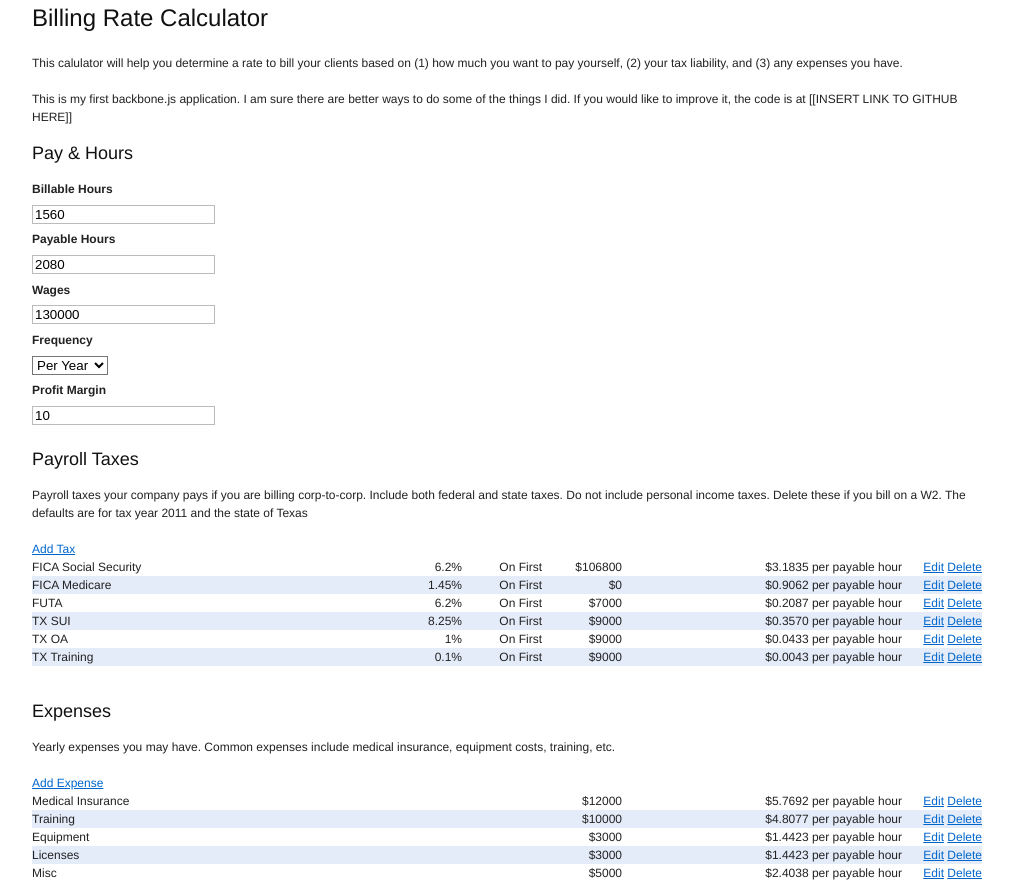
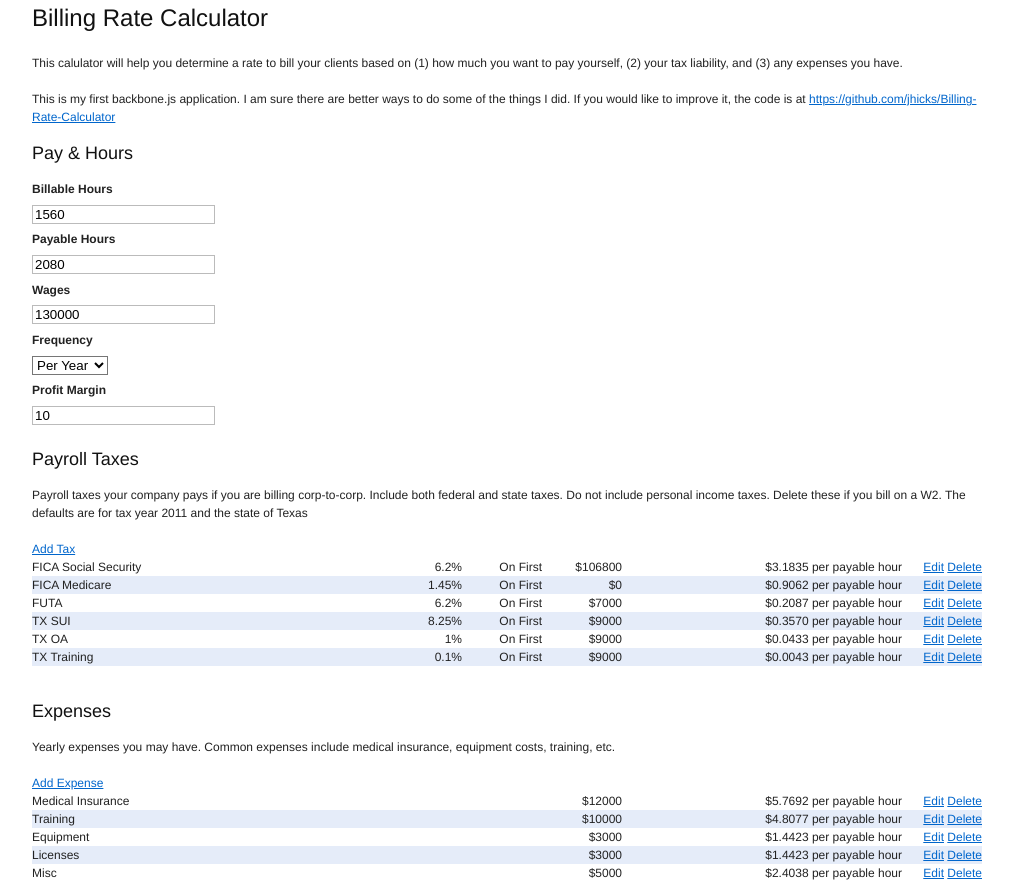
Before and after one commit to jhicks/Billing-Rate-Calculator, a plain HTML site: page index.html in a window 1280 px wide. Shown: the top 885 px of the page, without its empty margins (133-1146 px from the left). Drawn offline with nearby package versions, Linux system fonts and the light colour scheme.

Commit message:
added link to github repo

```diff
--- a/index.html
+++ b/index.html
@@ -24,7 +24,7 @@
     <section class="header container">
       <h2>Billing Rate Calculator</h2>
       <p>This calulator will help you determine a rate to bill your clients based on (1) how much you want to pay yourself, (2) your tax liability, and (3) any expenses you have.</p>
-      <p>This is my first backbone.js application. I am sure there are better ways to do some of the things I did.  If you would like to improve it, the code is at [[INSERT LINK TO GITHUB HERE]]</p>
+      <p>This is my first backbone.js application. I am sure there are better ways to do some of the things I did.  If you would like to improve it, the code is at <a href="https://github.com/jhicks/Billing-Rate-Calculator">https://github.com/jhicks/Billing-Rate-Calculator</a></p>
     </section>
 
     <section id="rate_calculator" class="container">
```
